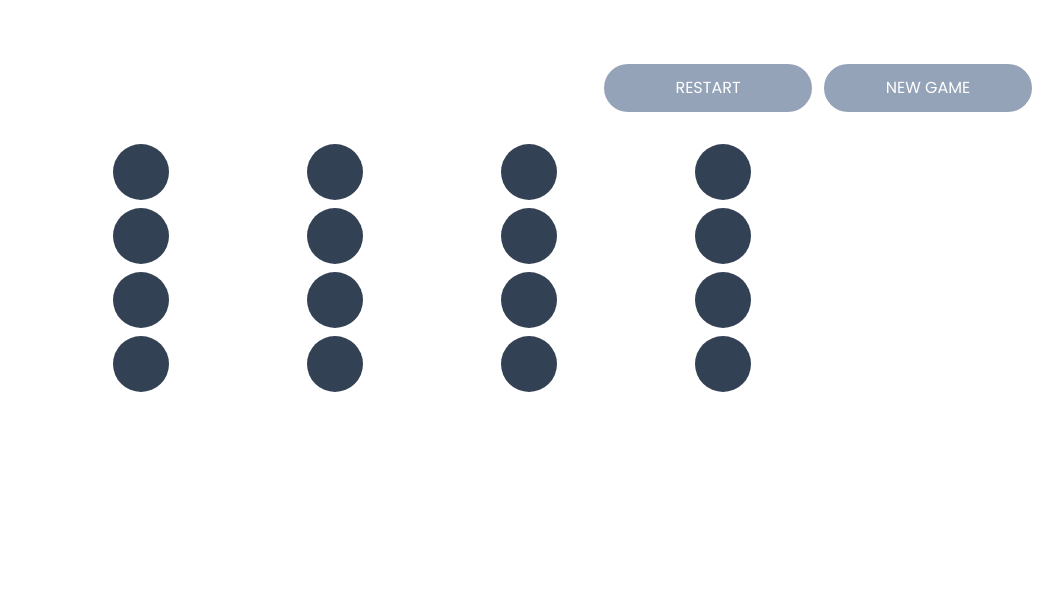
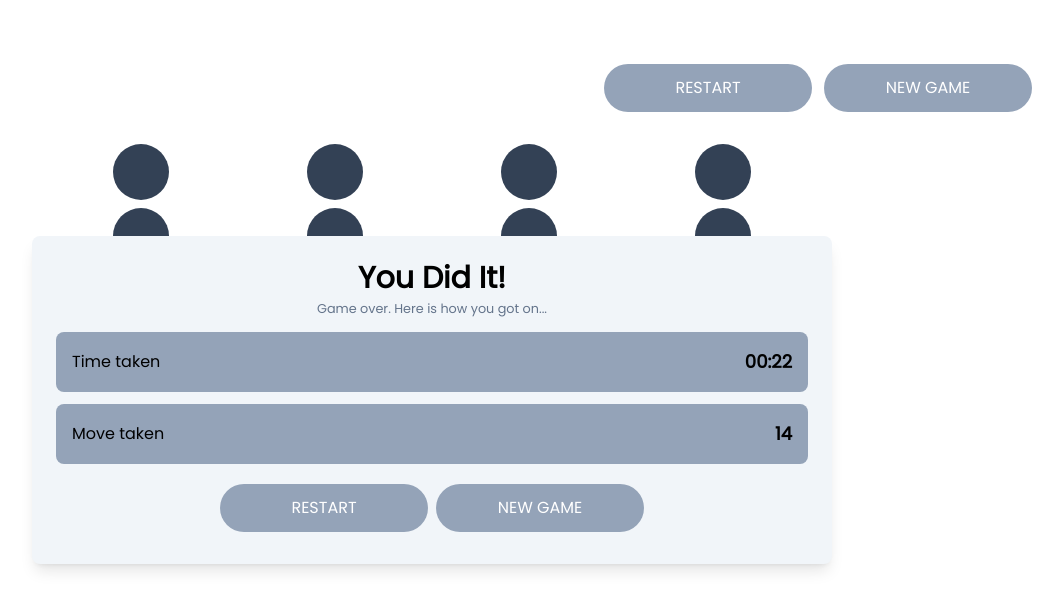
Before and after one commit to hienhhcc/Memory-game, a React (Create React App) app: page / in a window 1280 px wide. Both pictures are taken after a click on the button "START GAME". Shown: the top 610 px of the page, without its empty margins (208-1271 px from the left). Built offline with nearby package versions, Linux system fonts and the light colour scheme.

Commit message:
create a modal

```diff
--- a/public/index.html
+++ b/public/index.html
@@ -35,6 +35,8 @@
   <body>
     <noscript>You need to enable JavaScript to run this app.</noscript>
     <div id="root"></div>
+    <div id="modal"></div>
+    <div id="backdrop"></div>
     <!--
       This HTML file is a template.
       If you open it directly in the browser, you will see an empty page.
--- a/src/components/GamePlay/GamePlayActions/index.tsx
+++ b/src/components/GamePlay/GamePlayActions/index.tsx
@@ -8,14 +8,14 @@ const GamePlayActions = () => {
     <div className="flex justify-end align-center gap-3 mt-4">
       <Button
         onClick={restartGame}
-        customStyle={'text-black basis-52 grow-0 shrink-0'}
+        customStyle={'text-black basis-32 lg:basis-52 grow-0 shrink-0'}
         type="button"
       >
         Restart
       </Button>
       <Button
         onClick={newGame}
-        customStyle={'text-black basis-52 grow-0 shrink-0'}
+        customStyle={'text-black basis-32 lg:basis-52 grow-0 shrink-0'}
         type="button"
       >
         New game
--- /dev/null
+++ b/src/components/Modal/index.tsx
@@ -0,0 +1,47 @@
+import { Fragment } from "react";
+import { createPortal } from "react-dom";
+import usePlaying from "../../contexts/usePlaying";
+import Button from "../Button";
+
+const Modal = () => {
+  const { restartGame, newGame } = usePlaying();
+  return (
+    <Fragment>
+      {createPortal(
+        <div className='fixed top-[50%] left-[50%] translate-x-[-50%] translate-y-[-50%] z-10 p-6 text-center shadow-lg rounded-lg bg-slate-100 min-w-[350px] lg:min-w-[800px] '>
+          <h2 className='text-3xl font-bold'>You Did It!</h2>
+          <small className='font-thin text-slate-500'>
+            Game over. Here is how you got on...
+          </small>
+          <div className='flex justify-between items-center w-full rounded-lg bg-slate-400 p-4 my-3'>
+            <span>Time taken</span>
+            <span className='font-bold text-lg'>00:22</span>
+          </div>
+          <div className='flex justify-between items-center w-full rounded-lg bg-slate-400 p-4 my-3'>
+            <span>Move taken</span>
+            <span className='font-bold text-lg'>14</span>
+          </div>
+          <div className='flex justify-center items-center gap-2 lg:flex-row flex-col'>
+            <Button
+              onClick={restartGame}
+              customStyle={"text-black w-32 lg:basis-52 grow-0 shrink-1"}
+              type='button'
+            >
+              Restart
+            </Button>
+            <Button
+              onClick={newGame}
+              customStyle={"text-black w-32 lg:basis-52 grow-0 shrink-1"}
+              type='button'
+            >
+              New game
+            </Button>
+          </div>
+        </div>,
+        document.getElementById("modal")!
+      )}
+    </Fragment>
+  );
+};
+
+export default Modal;
--- a/src/contexts/helpers.ts
+++ b/src/contexts/helpers.ts
@@ -78,6 +78,7 @@ export const openTileCase = (state: IState, payload: IPayload): IState => {
         index: null,
         value: null,
       },
+      tilesDoneCount: state.tilesDoneCount + 2,
       buttonOpenStates: newButtonOpenStates,
     };
   }
--- a/src/index.css
+++ b/src/index.css
@@ -9,10 +9,10 @@
 }
 
 html {
-  font-family: 'Poppins', sans-serif;
+  font-family: "Poppins", sans-serif;
 }
 
 code {
-  font-family: source-code-pro, Menlo, Monaco, Consolas, 'Courier New',
+  font-family: source-code-pro, Menlo, Monaco, Consolas, "Courier New",
     monospace;
 }
--- a/src/pages/GamePlay/index.tsx
+++ b/src/pages/GamePlay/index.tsx
@@ -1,5 +1,5 @@
 import { useEffect } from "react";
-import { GamePlayActions, GamePlayGrid } from "../../components";
+import { GamePlayActions, GamePlayGrid, Modal } from "../../components";
 import usePlaying from "../../contexts/usePlaying";
 
 const GamePlay = () => {
@@ -23,6 +23,8 @@ const GamePlay = () => {
 
   return (
     <main className='p-10'>
+      {/* {isGameFinished && <Modal />} */}
+      <Modal />
       <GamePlayActions />
       <GamePlayGrid />
     </main>
--- a/tailwind.config.js
+++ b/tailwind.config.js
@@ -1,9 +1,6 @@
 module.exports = {
-  content: ['./src/**/*.{js,jsx,ts,tsx}'],
+  content: ["./src/**/*.{js,jsx,ts,tsx}"],
   theme: {
-    fontSize: {
-      no: '0rem',
-    },
     extend: {},
   },
   plugins: [],
```
Also changed, not shown: src/components/index.ts (+13 -11 lines).
